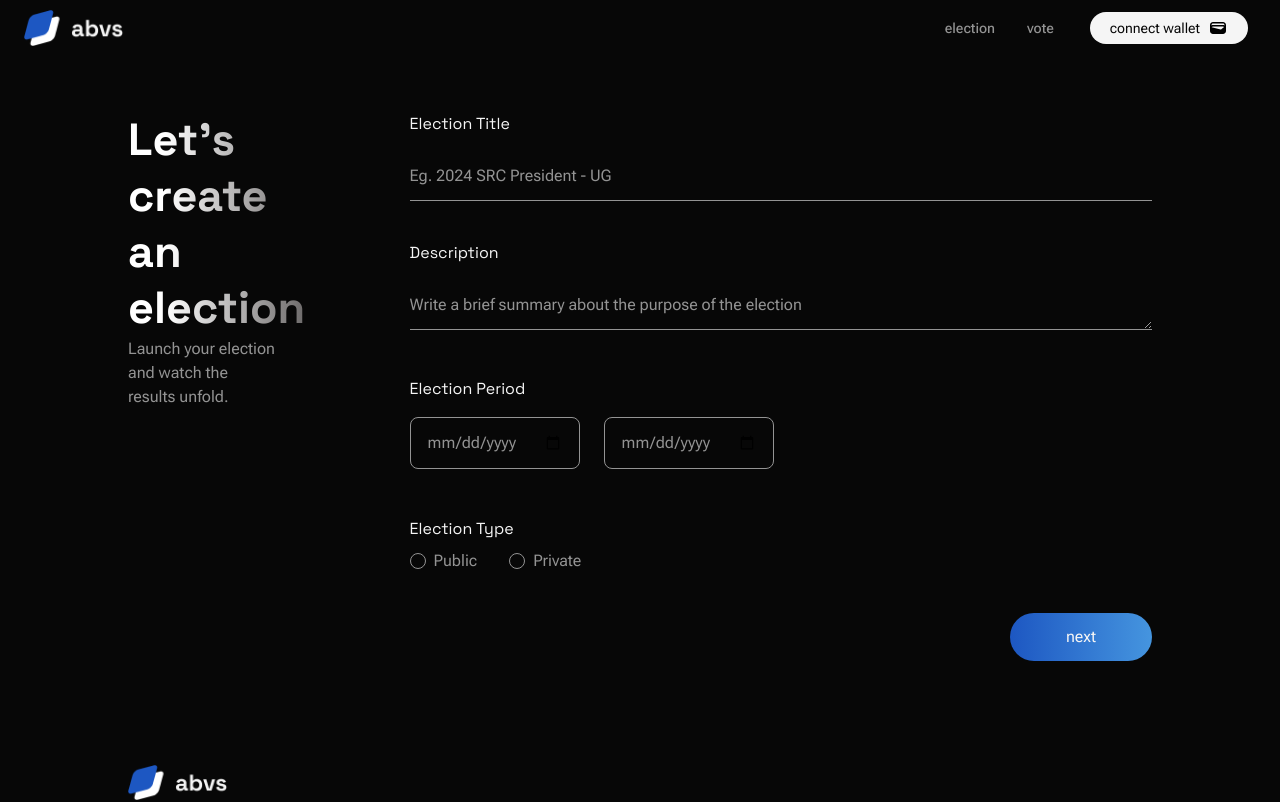
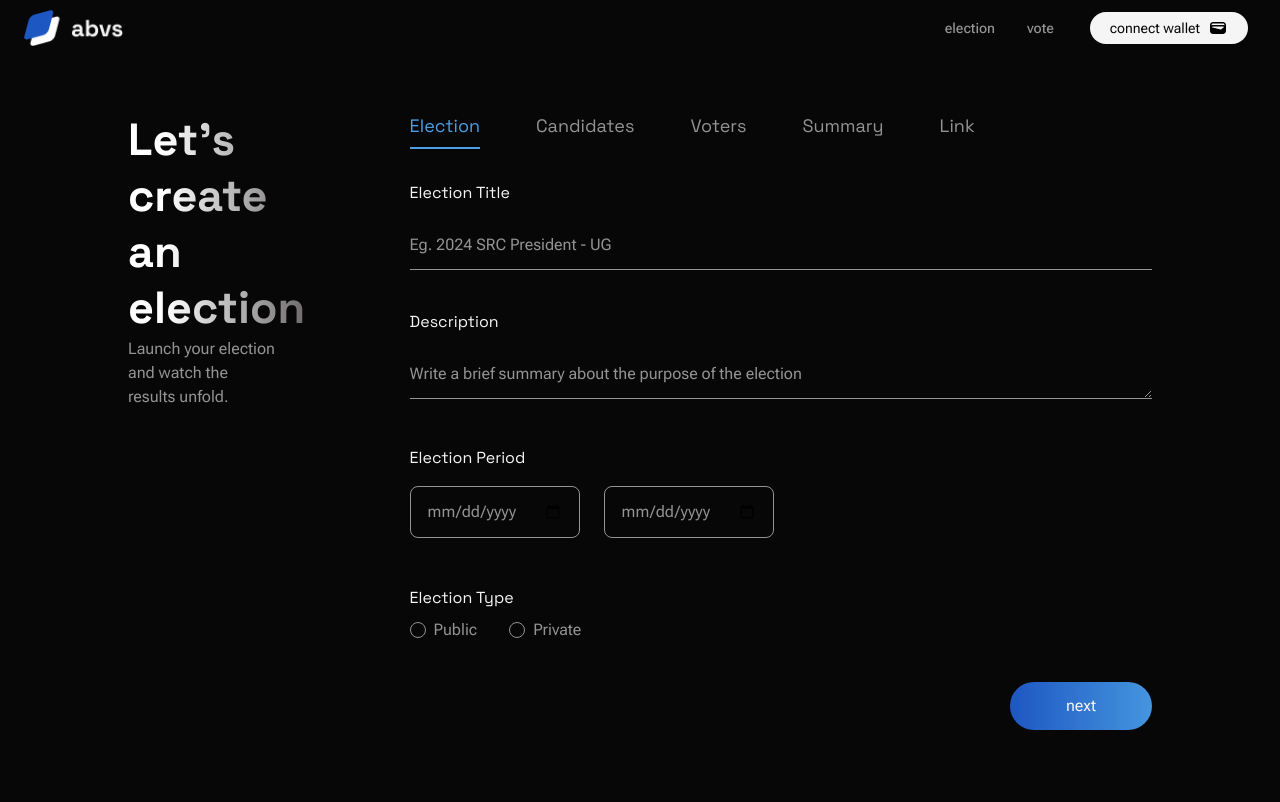
Before and after one commit to mowblox/auditable-blockchain-voting-system, a Next.js app in the folder frontend/: page /elections/add in a window 1280 px wide. Shown: the top 802 px of the page. Built offline with nearby package versions, Linux system fonts and the light colour scheme.

Commit message:
More on TopNav

```diff
--- a/frontend/src/app/elections/[id]/layout.tsx
+++ b/frontend/src/app/elections/[id]/layout.tsx
@@ -7,12 +7,10 @@ export default function ElectionDetailLayout({
 }>) {
   return (
     <>
-      <div className="tabs mb-8">
+      <div className="mb-8">
         <TopNav />
       </div>
-
-      {/* Displaying Tab content */}
-      <div className="tab-content">{children}</div>
+      {children}
     </>
   );
 }
--- a/frontend/src/app/elections/add/page.tsx
+++ b/frontend/src/app/elections/add/page.tsx
@@ -1,4 +1,5 @@
 "use client";
+import TopNav from "@/components/TopNav";
 import Link from "next/link";
 import { useState } from "react";
 
@@ -7,6 +8,10 @@ export default function AddElection() {
   const [endDate, setEndDate] = useState("");
 
   return (
+    <>
+      <div className="mb-8">
+        <TopNav disabled />
+      </div>
       <div className="w-full mb-28">
         <form>
           <div className="mb-10">
@@ -20,8 +25,7 @@ export default function AddElection() {
               className="w-full py-3 border-b border-gray-300 bg-[#070707] text-subtle-text placeholder:text-subtle-text placeholder:text-[12px] lg:placeholder:text-[16px] focus:border-gray-300 focus:outline-none"
               type="text"
               id="title"
-            placeholder="Eg. 2024 SRC President - UG"
-          />
+              placeholder="Eg. 2024 SRC President - UG" />
           </div>
 
           <div className="mb-10">
@@ -49,16 +53,14 @@ export default function AddElection() {
                 type="date"
                 className="w-full sm:w-auto py-3 border border-gray-300 bg-[#070707] text-subtle-text rounded-lg px-4 focus:border-gray-300 focus:outline-none"
                 value={startDate}
-              onChange={(e) => setStartDate(e.target.value)}
-            />
+                onChange={(e) => setStartDate(e.target.value)} />
 
               {/* End Date Picker */}
               <input
                 type="date"
                 className="w-full sm:w-auto py-3 border border-gray-300 bg-[#070707] text-subtle-text rounded-lg px-4 focus:border-gray-300 focus:outline-none"
                 value={endDate}
-              onChange={(e) => setEndDate(e.target.value)}
-            />
+                onChange={(e) => setEndDate(e.target.value)} />
             </div>
           </div>
 
@@ -75,8 +77,7 @@ export default function AddElection() {
                   value="public"
                   style={{
                     accentColor: "#4C9FE4",
-                }}
-              />
+                  }} />
                 Public
               </label>
               <label className="flex items-center text-subtle-text">
@@ -87,8 +88,7 @@ export default function AddElection() {
                   value="private"
                   style={{
                     accentColor: "#4C9FE4",
-                }}
-              />
+                  }} />
                 Private
               </label>
             </div>
@@ -103,5 +103,6 @@ export default function AddElection() {
           </Link>
         </form>
       </div>
+    </>
   );
 }
--- a/frontend/src/components/TopNav.tsx
+++ b/frontend/src/components/TopNav.tsx
@@ -2,7 +2,7 @@
 import Link from "next/link";
 import { useParams, usePathname } from "next/navigation";
 
-export default function TopNav() {
+export default function TopNav({ disabled = false }: { disabled?: boolean }) {
   const { id } = useParams();
   const pathname = usePathname();
 
@@ -16,16 +16,23 @@ export default function TopNav() {
 
   return (
     <>
-      {tabs.map((tab, i) => (
+      {disabled ?
+        tabs.map((tab, i) => (
+          <button
+            key={i}
+            disabled
+            className={`${i === 0 ? "border-b-2 border-[#4C9FE4] text-[#4C9FE4]" :
+              "text-subtle-text"} pb-2 mr-6 lg:mr-14 text-[12px] md:text-[16px] lg:text-[18px] font-space-grotesk`}>
+            {tab.name}
+          </button>
+        )) :
+        tabs.map((tab, i) => (
           <Link
             key={i}
             href={tab.href}
             replace
-          className={`${pathname === tab.href
-            ? "border-b-2 border-[#4C9FE4] text-[#4C9FE4]"
-            : "text-subtle-text"
-            } pb-2 mr-6 lg:mr-14 text-[12px] md:text-[16px] lg:text-[18px] font-space-grotesk cursor-pointer`}
-        >
+            className={`${pathname === tab.href ? "border-b-2 border-[#4C9FE4] text-[#4C9FE4]" :
+              "text-subtle-text"} pb-2 mr-6 lg:mr-14 text-[12px] md:text-[16px] lg:text-[18px] font-space-grotesk`}>
             {tab.name}
           </Link>
         ))}
```
Lines whose indentation alone changed are shown as unchanged.
